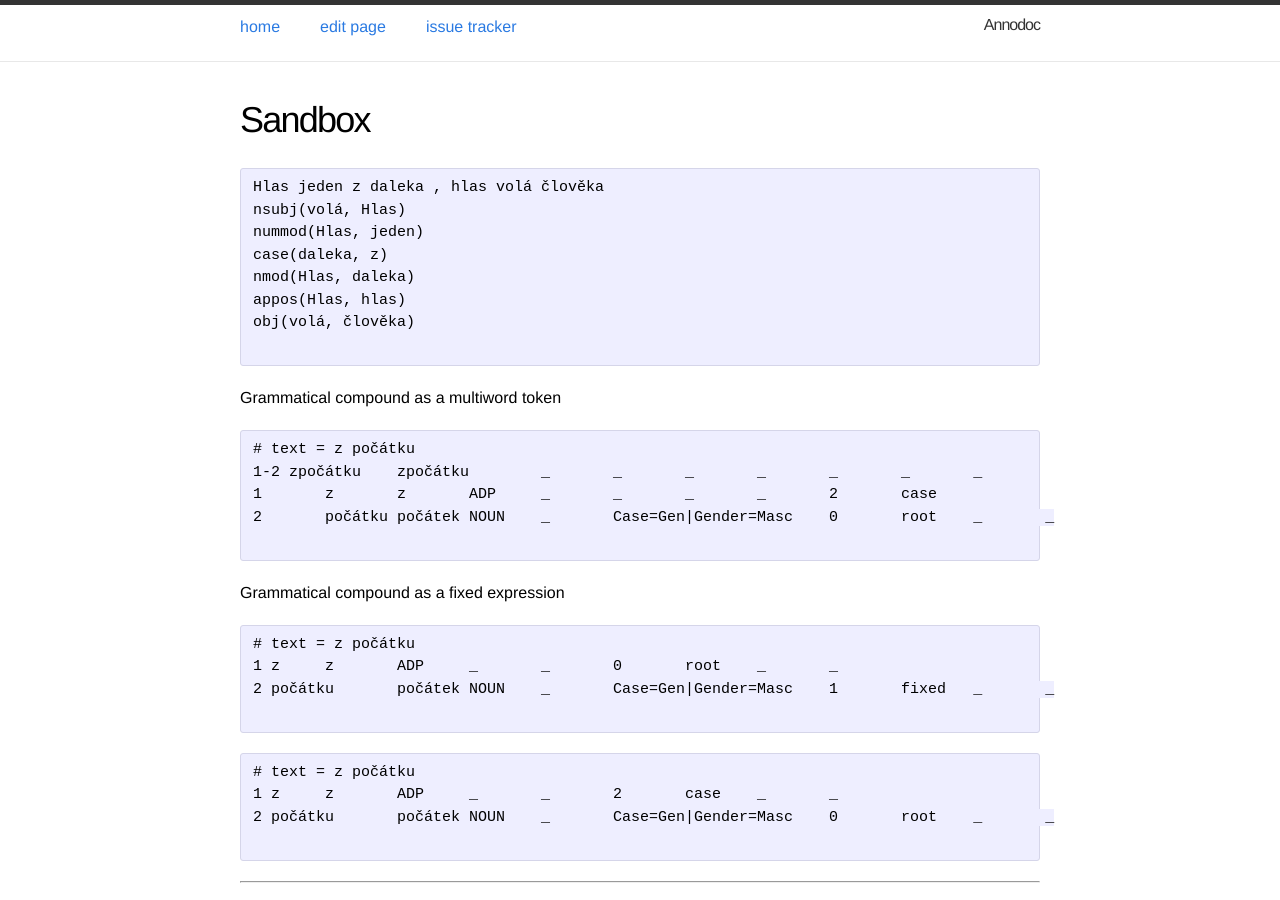
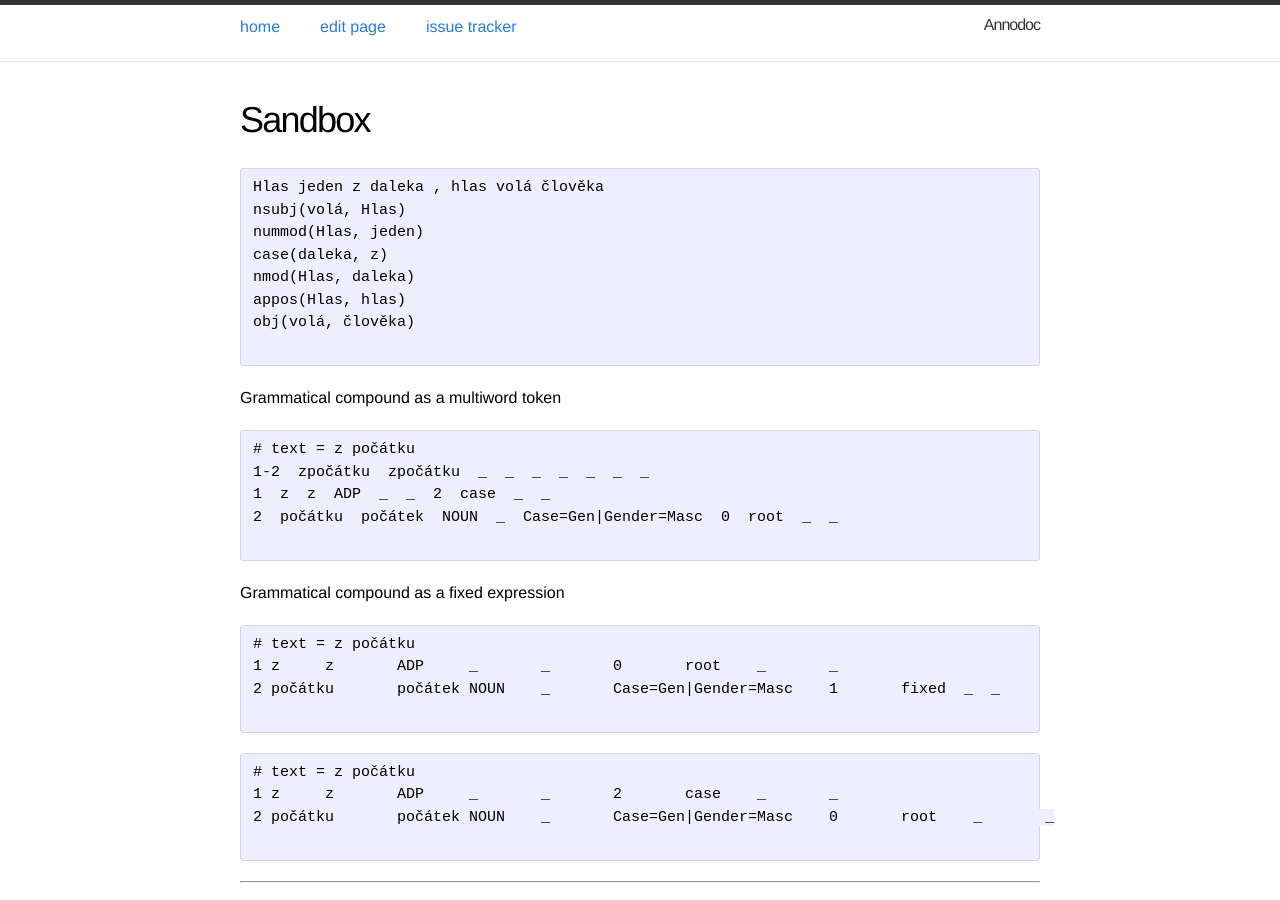
Before and after one commit to cinkova/cinkova.github.io, a Jekyll site: the page built from sandbox.md, in a window 1280 px wide and 900 px high. Built offline with Jekyll 4.4.1, drawn with Linux system fonts in a browser that asks for light colours.

```diff
--- a/sandbox.md
+++ b/sandbox.md
@@ -19,9 +19,9 @@ Grammatical compound as a multiword token
 
 ~~~ conllu
 # text = z počátku
-1-2 zpočátku	zpočátku	_	_	_	_	_	_	_
-1	z	z	ADP	_	_	_	_	2	case
-2	počátku	počátek	NOUN	_	Case=Gen|Gender=Masc	0	root	_	_
+1-2  zpočátku  zpočátku  _  _  _  _  _  _  _
+1  z  z  ADP  _  _  2  case  _  _
+2  počátku  počátek  NOUN  _  Case=Gen|Gender=Masc  0  root  _  _
 
 ~~~
 
@@ -31,7 +31,7 @@ Grammatical compound as a fixed expression
 ~~~ conllu
 # text = z počátku
 1 z	z	ADP	_	_	0	root	_	_
-2 počátku	počátek	NOUN	_	Case=Gen|Gender=Masc	1	fixed	_	_
+2 počátku	počátek	NOUN	_	Case=Gen|Gender=Masc	1	fixed  _  _
 
 ~~~
 
```
